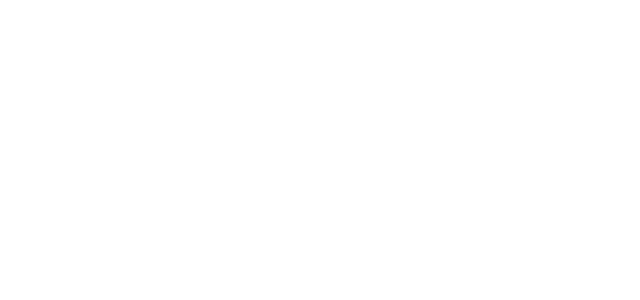
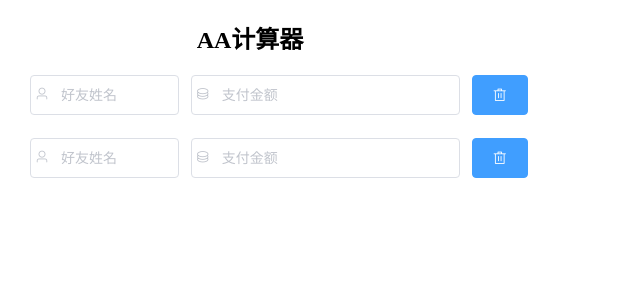
Before and after one commit to wubowen2018/ele-components, a Vue app: page /goduch in a window 1280 px wide. Shown: the top 300 px of the page, without its empty margins (0-640 px from the left). Built offline with nearby package versions, Linux system fonts and the light colour scheme.

Commit message:
添加AA计算器

```diff
--- /dev/null
+++ b/src/components/goDuch/GoDuch.vue
@@ -0,0 +1,58 @@
+<template>
+  <div>
+    <el-form v-model="memberForm">
+      <el-form-item
+      v-for="(index,item) in memberForm"
+      :key="item.id"
+      >
+        <el-row :gutter="12">
+          <el-col :span="8">
+            <el-input placeholder="好友姓名" v-model="item.name">
+              <i slot="prefix" class="el-icon-user"></i>
+            </el-input>
+          </el-col>
+
+          <el-col :span="14">
+            <el-input placeholder="支付金额" v-model="item.money">
+              <i slot="prefix" class="el-icon-coin"></i>
+            </el-input>
+          </el-col>
+          <el-col :span="2">
+            <el-button type="primary" :disabled="item.show" class="el-icon-delete"></el-button>
+          </el-col>
+        </el-row>
+      </el-form-item>
+
+    </el-form>
+  </div>
+</template>
+
+<script>
+export default {
+  data () {
+    return {
+      memberForm: []
+    };
+  },
+  props: {
+    memForm: {
+      type: Array,
+      required: true
+    }
+  },
+  components: {},
+
+  computed: {},
+
+  mounted() {
+    this.memberForm = this.memForm
+    console.log(this.memberForm);
+  },
+
+  methods: {}
+}
+
+</script>
+<style lang="less" scoped>
+
+</style>
--- a/src/globalComponents/index.js
+++ b/src/globalComponents/index.js
@@ -4,8 +4,10 @@
 import AccountLogin from '../components/accountLogin/AccountLogin.vue'
 import PhoneLogin from '../components/accountLogin/PhoneLogin.vue'
 import Puzzle from '../components/puzzle/Puzzle.vue'
+import GoDuch from '../components/goDuch/GoDuch.vue'
 
 Vue.component('backTop', BackTop)
 Vue.component('accountLogin', AccountLogin)
 Vue.component('phoneLogin', PhoneLogin)
 Vue.component('dPuzzle', Puzzle)
+Vue.component('goDuch', GoDuch)
--- a/src/router/index.js
+++ b/src/router/index.js
@@ -26,6 +26,11 @@
     component: () => import('../views/axios.vue')
   },
   {
+    path: '/goduch',
+    name: 'Goduch',
+    component: () => import('../views/GoDuchPage.vue')
+  },
+  {
     path: '/backTopOne',
     name: 'backTopOne',
     //异步加载，不使用不加载
--- /dev/null
+++ b/src/views/GoDuchPage.vue
@@ -0,0 +1,45 @@
+<template>
+  <div class="wraper">
+    <h2>AA计算器</h2>
+    <go-duch
+      :memForm="memForm"
+      class="content">
+
+    </go-duch>
+  </div>
+</template>
+
+<script>
+export default {
+  data () {
+    return {
+      memForm:[
+        {
+          name: '',
+          money: '',
+          show: true,
+          id: 0
+        },
+        {
+          name: '',
+          money: '',
+          show: true,
+          id: 1
+
+        }
+      ]
+    }
+  },
+
+  components: {},
+
+  computed: {},
+
+  methods: {}
+}
+
+</script>
+<style lang="less" scoped>
+.wraper{width: 500px;text-align: center;position: relative;}
+.content{left:30px;position: absolute;}
+</style>
--- a/src/views/Home.vue
+++ b/src/views/Home.vue
@@ -4,6 +4,7 @@
         <el-button type='primary' @click="goTo('/login')">登录</el-button>
         <el-button type='primary' @click="goTo('/puzzle')">拼图</el-button>
         <el-button type='primary' @click="goTo('/axios')">axios</el-button>
+        <el-button type='primary' @click="goTo('/goduch')">AA计算器</el-button>
     </div>
 </template>
 
```
